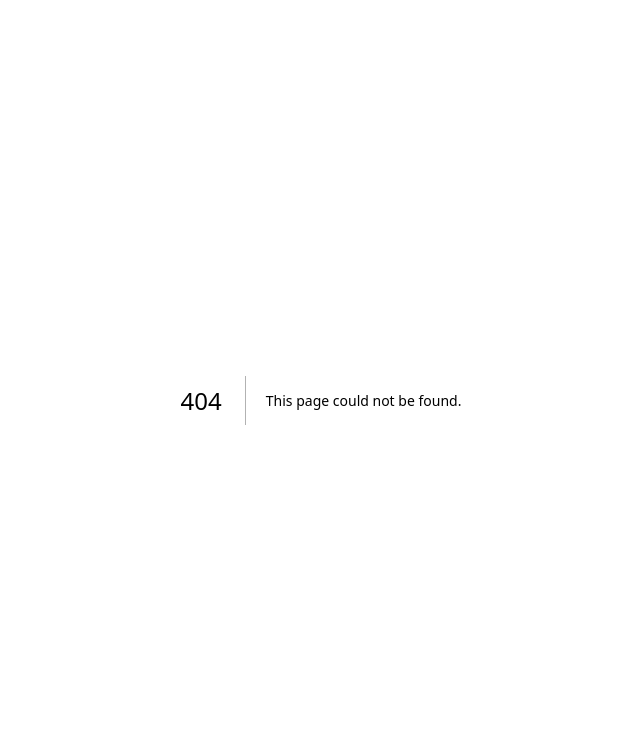
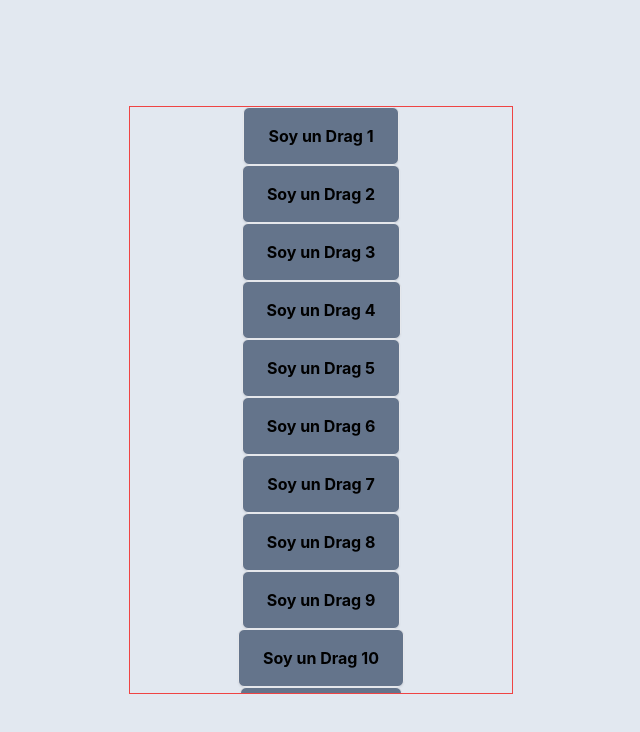
Before and after one commit to andres-calvo/realtime-draggable, a Next.js app: page /multiple in a window 1280 px wide. Before the commit this address had no page. Shown: the top 732 px of the page, without its empty margins (319-959 px from the left). Built offline with nearby package versions, Linux system fonts and the light colour scheme.

Commit message:
Add Multiple Draggable

```diff
--- a/components/home/useDragStore.ts
+++ b/components/home/useDragStore.ts
@@ -1,6 +1,6 @@
 import { SpringRef } from "@react-spring/web";
 import create from "zustand";
-
+import { io,Socket } from "socket.io-client";
 export interface IDragStore {
   drags: Array<{ id: string; x: number; y: number }>;
   updateDrags: (drag: IDragStore["drags"][0]) => void;
@@ -23,6 +23,10 @@ type Coordinate ={x:number,y:number}
 type DragApi = SpringRef<Coordinate>
 export class DragsWebSocket {
   private drags=new Map<string,DragApi>()
+  readonly socket:Socket;
+  constructor(){
+    this.socket = io('http://localhost:4000')
+  }
   /**
    *
    * @param id Should be something prefixed with some websocket client id unique to this session
@@ -41,6 +45,8 @@ export class DragsWebSocket {
 
   moveDrag(id:string,coordinate:Coordinate){
     const a = this.drags.get(id)
-    a && a.start(coordinate)
+    a && a.start({...coordinate,config:{
+      tension:20
+    }})
   }
 }
--- a/package.json
+++ b/package.json
@@ -10,10 +10,13 @@
   },
   "dependencies": {
     "@dnd-kit/core": "^6.0.5",
+    "@dnd-kit/modifiers": "^6.0.0",
+    "@dnd-kit/sortable": "^7.0.1",
     "@react-spring/web": "^9.5.5",
     "@types/node": "18.11.9",
     "@types/react": "18.0.25",
     "@types/react-dom": "18.0.8",
+    "@use-gesture/react": "^10.2.22",
     "autoprefixer": "^10.4.13",
     "eslint": "8.27.0",
     "eslint-config-next": "13.0.3",
--- a/pages/index.tsx
+++ b/pages/index.tsx
@@ -1,19 +1,34 @@
 import { DndContext } from "@dnd-kit/core";
 import Head from "next/head";
-import { useDraggable } from "@dnd-kit/core";
 import { DragsWebSocket, useDragsStore } from "../components/home/useDragStore";
-import { animated,  useSpring} from "@react-spring/web";
-import { useEffect, useState } from "react";
+import { animated, useSpring } from "@react-spring/web";
+import { useEffect, useRef, useState } from "react";
+import { useDrag } from "@use-gesture/react";
 
+const dragsId = [...Array(100).keys()].map((el) => `drag${el}`);
+function parseMovement(mov: string) {
+  return mov.split("|");
+}
 export default function Home() {
   const updateDrags = useDragsStore((state) => state.updateDrags);
-  const [dragApi] = useState(()=>new DragsWebSocket())
-  useEffect(()=>{
-    dragApi.moveDrag("drag1",{x:100,y:400})
-    dragApi.moveDrag("drag2",{x:200,y:100})
-    dragApi.moveDrag("drag3",{x:300,y:100})
+  const [dragApi] = useState(() => new DragsWebSocket());
+  useEffect(() => {
+    dragApi.moveDrag("drag1", { x: 100, y: 400 });
+    dragApi.moveDrag("drag2", { x: 200, y: 100 });
+    dragApi.moveDrag("drag3", { x: 300, y: 100 });
+    dragApi.socket.on("connect", () => {
+      console.log("Conectado");
+    });
+    dragApi.socket.on("moveDrag", (payload: string[]) => {
+      payload.forEach((el) => {
+        const [id, x, y] = parseMovement(el);
+        dragApi.moveDrag(id, { x: parseInt(x), y: parseInt(y) });
+      });
 
-  },[])
+      // const [id,x,y] = payload.split("|")
+      // dragApi.moveDrag(id,{x:parseInt(x),y:parseInt(y)})
+    });
+  }, []);
   return (
     <main className="min-h-screen w-full bg-slate-200 flex justify-center items-center p-8 relative">
       <Head>
@@ -26,49 +41,51 @@ export default function Home() {
           updateDrags({ id: "draggable", x: delta.x, y: delta.y })
         }
       >
-        <DraggableDiv dragApi={dragApi} id="drag1" />
-        <DraggableDiv dragApi={dragApi} id="drag2" />
-        <DraggableDiv dragApi={dragApi} id="drag3" />
-
-
+        {dragsId.map((el) => (
+          <DraggableDiv dragApi={dragApi} id={el} key={el} />
+        ))}
       </DndContext>
     </main>
   );
 }
 
-const DraggableDiv = ({dragApi,id}:{dragApi:DragsWebSocket,id:string}) => {
-  const { attributes, listeners, setNodeRef, transform } = useDraggable({
-    id,
+const DraggableDiv = ({
+  dragApi,
+  id,
+}: {
+  dragApi: DragsWebSocket;
+  id: string;
+}) => {
+  const [props, api] = useSpring(() => ({
+    from: { x: 0, y: 0 },
+    to: { x: 0, y: 0 },
+    reset: false,
+
+  }));
+
+  const bind = useDrag(({ xy }) => {
+    api.start({
+      x: xy[0],
+      y: xy[1],
+      immediate: true,
+      config: {
+        clamp: true,
+      },
+    });
   });
-  const drag = useDragsStore((state) => state.drags[0]);
-  const style = transform
-    ? {
-        transform: `translate3d(${transform.x}px, ${transform.y}px, 0)`,
-      }
-    : undefined;
 
-    const [props,api] = useSpring(()=>({
-      from: { x:0 ,y:0},
-      to: { x:0,y:0},
-      reset:false
-    }))
-
-  useEffect(()=>{
-    dragApi.addDrag(id,api)
-    return ()=>{
-      dragApi.removeDrag(id)
-    }
-  },[api])
+  useEffect(() => {
+    dragApi.addDrag(id, api);
+    return () => {
+      dragApi.removeDrag(id);
+    };
+  }, [api]);
   return (
     <animated.button
-      className="font-bold shadow-sm border bg-slate-500 rounded-md px-6 py-4 absolute"
-      ref={setNodeRef}
-      style={{ ...style, top: drag.y, left: drag.x ,...props}}
-      {...listeners}
-      {...attributes}
-    >
-      Hola
-    </animated.button>
+      className="font-bold shadow-sm border bg-slate-500 rounded-md px-6 py-4 absolute top-0 left-0"
+      {...bind()}
+      style={props}
+    ></animated.button>
   );
 };
 
@@ -85,6 +102,17 @@ const DraggableDiv = ({dragApi,id}:{dragApi:DragsWebSocket,id:string}) => {
 //     </section>
 //   );
 // };
-function fireUpdate(callback:()=>void){
-  setTimeout(()=>callback(),300)
+
+function usePrevious(value: any) {
+  // The ref object is a generic container whose current property is mutable ...
+  // ... and can hold any value, similar to an instance property on a class
+  const ref = useRef();
+
+  // Store current value in ref
+  useEffect(() => {
+    ref.current = value;
+  }, [value]); // Only re-run if value changes
+
+  // Return previous value (happens before update in useEffect above)
+  return ref.current;
 }
--- /dev/null
+++ b/pages/multiple.tsx
@@ -0,0 +1,155 @@
+import {
+  DndContext,
+  DragOverlay,
+  MouseSensor,
+  TouchSensor,
+  useDraggable,
+  useSensor,
+  useSensors,
+} from "@dnd-kit/core";
+import React, { ReactNode, useState } from "react";
+import {
+  restrictToVerticalAxis,
+  restrictToParentElement,
+} from "@dnd-kit/modifiers";
+import { animated, useTransition } from "@react-spring/web";
+const ids = [1, 2, 3, 4, 5, 6, 7, 8, 9, 10, 11, 12, 13, 14, 15,16,17,18,19,20,21];
+const MultipleDrags = () => {
+  const [activeId, setActiveId] = useState(null);
+  const [selectedIds, setSelectedIds] = useState<number[]>([]);
+  const handleSelect = (id: number) => {
+    setSelectedIds((selectedIds) => {
+      if (selectedIds.includes(id)) {
+        return selectedIds.filter((value) => value !== id);
+      }
+
+      return selectedIds.concat(id);
+    });
+  };
+  const sensors = useSensors(
+    useSensor(MouseSensor, {
+      activationConstraint: {
+        distance: 10,
+      },
+    }),
+    useSensor(TouchSensor, {
+      activationConstraint: {
+        distance: 10,
+      },
+    })
+  );
+  return (
+    <main className="h-screen w-full bg-slate-200 flex justify-center items-center p-8 relative ">
+      <div className="w-96 border border-red-500 h-4/5 overflow-y-auto flex flex-col items-center">
+        <DndContext
+          onDragStart={handleDragStart}
+          onDragEnd={handleDragEnd}
+          sensors={sensors}
+          modifiers={[restrictToVerticalAxis, restrictToParentElement]}
+        >
+          <MultipleDraggableTransition
+            data={filterItems(ids)}
+            handleSelect={handleSelect}
+            selectedIds={selectedIds}
+          />
+
+          <DragOverlay>
+            {activeId ? (
+              <DraggableItem
+                id={activeId}
+                selected={selectedIds.includes(activeId)}
+              />
+            ) : null}
+          </DragOverlay>
+        </DndContext>
+      </div>
+    </main>
+  );
+  function handleDragStart({ active }) {
+    setActiveId(active.id);
+    setSelectedIds((selected) =>
+      selected.includes(active.id) ? selected : []
+    );
+  }
+  function handleDragEnd() {
+    setActiveId(null);
+  }
+  function filterItems(items: number[]) {
+    if (!activeId) {
+      return items;
+    }
+    return items.filter((id) => !selectedIds.includes(id));
+  }
+};
+
+export default MultipleDrags;
+
+const MultipleDraggableTransition = ({
+  data = [],
+  handleSelect,
+  selectedIds,
+}: {
+  data: Array<number>;
+  handleSelect: any;
+  selectedIds: Array<number>;
+}) => {
+  const transitions = useTransition(data, {
+    config:{
+        tension:300
+    },
+    from: { opacity: 0,scale:0 },
+    enter: { opacity: 1,scale:1 },
+    leave: { opacity: 0 ,scale:0},
+  });
+
+  return transitions((style, id) => (
+    <Draggable id={id} key={id} onClick={handleSelect} style={style}>
+      <DraggableItem id={id} selected={selectedIds.includes(id)} />
+    </Draggable>
+  ));
+};
+
+function Draggable({
+  id = 0,
+  children,
+  onClick,
+  style,
+}: {
+  id: number;
+  children?: ReactNode;
+  onClick: any;
+  style?: any;
+}) {
+  const { attributes, listeners, setNodeRef } = useDraggable({
+    id,
+  });
+
+  return (
+    <animated.div
+      ref={setNodeRef}
+      {...listeners}
+      {...attributes}
+      style={style}
+      onClick={() => onClick(id)}
+    >
+      {children}
+    </animated.div>
+  );
+}
+function DraggableItem({
+  id = 0,
+  selected = false,
+}: {
+  id: number;
+  selected: boolean;
+}) {
+  return (
+    <button
+      className={`font-bold shadow-sm border   rounded-md px-6 py-4 ${
+        selected ? "bg-blue-400" : "bg-slate-500"
+      }`}
+    >
+      Soy un Drag {id}
+    </button>
+  );
+}
--- a/tsconfig.json
+++ b/tsconfig.json
@@ -1,6 +1,6 @@
 {
   "compilerOptions": {
-    "target": "es5",
+    "target": "ES6",
     "lib": ["dom", "dom.iterable", "esnext"],
     "allowJs": true,
     "skipLibCheck": true,
```
Also changed, not shown: 1 other file (tests, documents, lock files or other folders).
